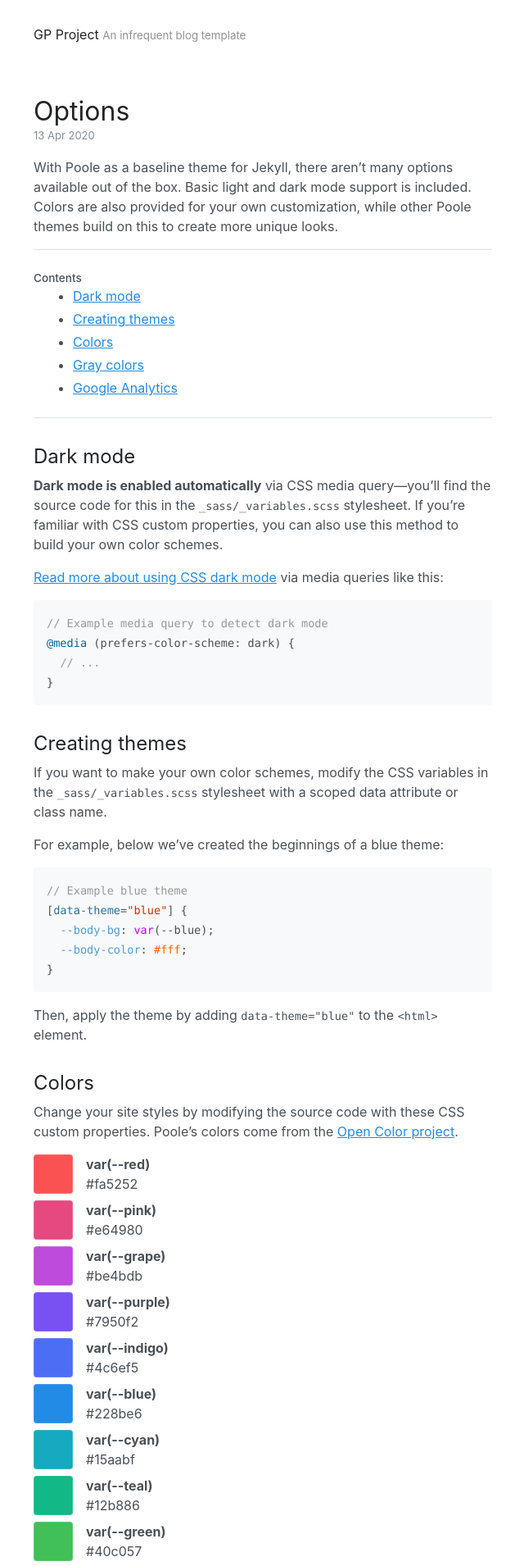
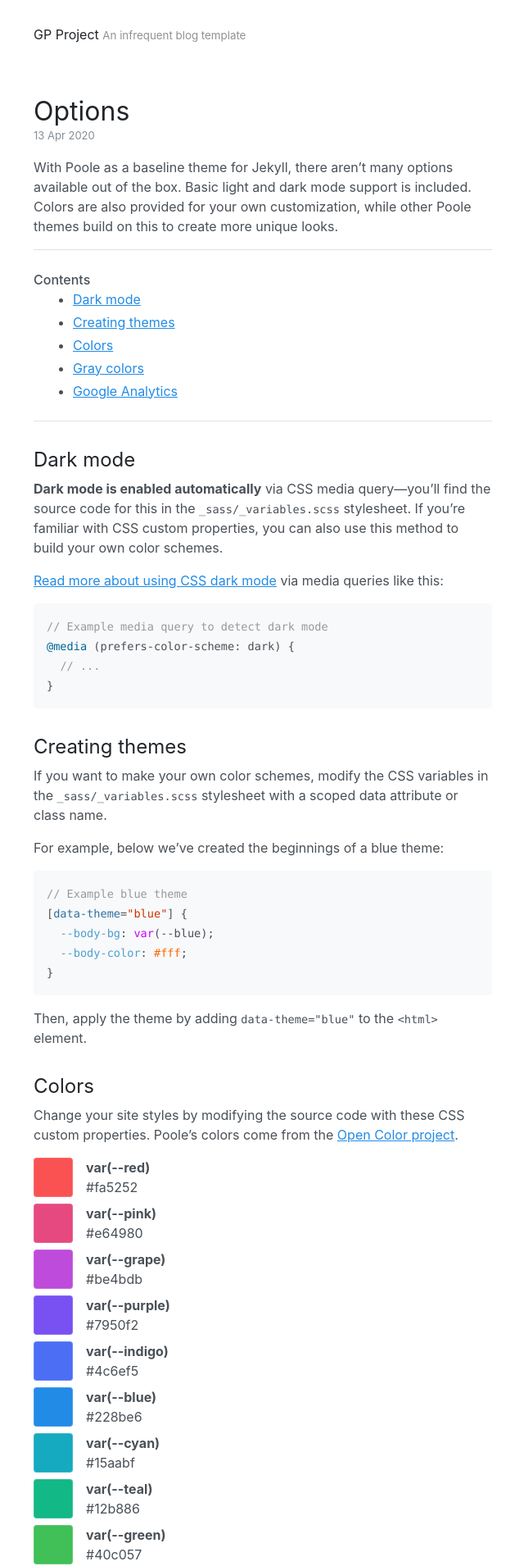
Before and after one commit to akmolteni/gp, a Jekyll site: the page built from _posts/2020-04-13-options.md, in a window 1280 px wide. Shown: the top 1910 px of the page at 82% size, without its empty margins (319-959 px from the left). Built offline with Jekyll 4.4.1, drawn with Linux system fonts in a browser that asks for light colours.

Commit message:
Update _toc.scss

```diff
--- a/_sass/_toc.scss
+++ b/_sass/_toc.scss
@@ -10,7 +10,7 @@
     display: block;
     margin-left: calc(var(--spacer-3) * -1);
     content: "Contents";
-    font-size: 85%;
+    /* font-size: 85%; */
     font-weight: 500;
   }
 }
```
